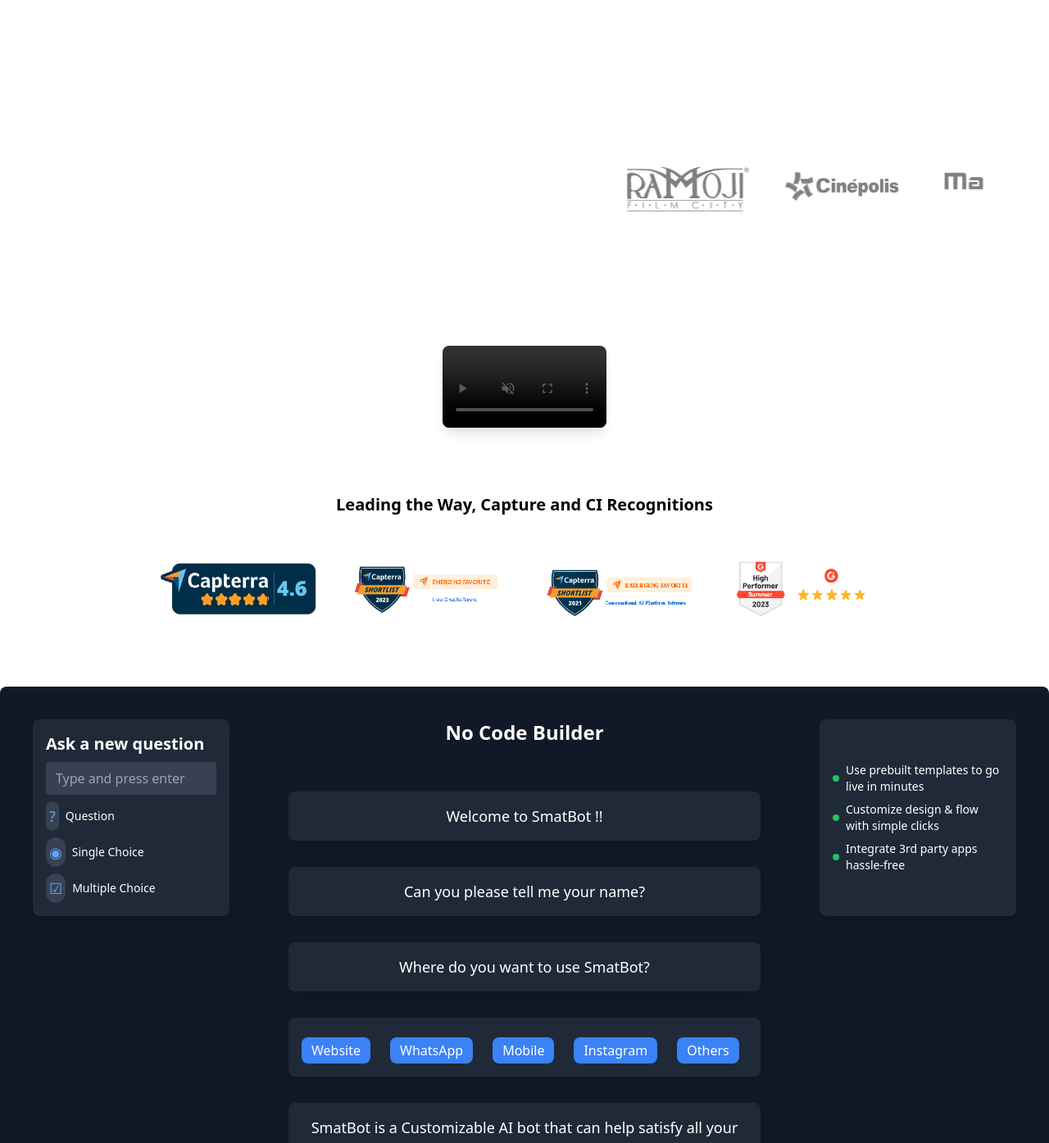
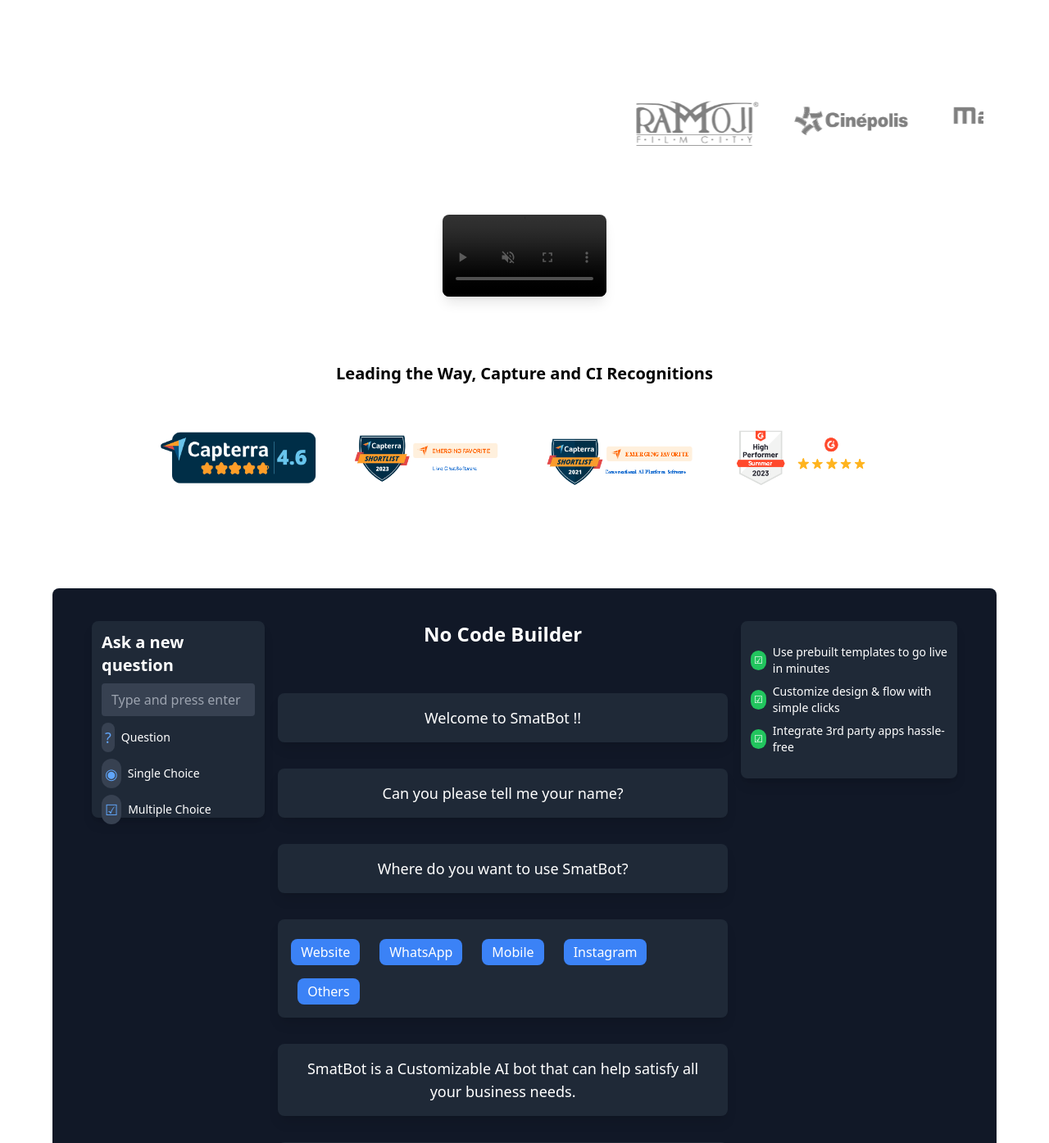
Before and after one commit to Gauravkumar304/whatsbot, a Next.js app: page / in a window 1280 px wide. Shown: the part 588-1983 px from the top of the page at 82% size. Built offline with nearby package versions, Linux system fonts and the light colour scheme; grey boxes are pictures that could not be loaded.

Commit message:
codepage & footer upfated

```diff
--- a/src/components/Codepage.tsx
+++ b/src/components/Codepage.tsx
@@ -41,9 +41,11 @@
   }, []);
 
   return (
-    <div className="min-h-screen bg-gray-900 text-white p-4 md:p-10 flex flex-col md:flex-row space-y-4 md:space-y-0 md:space-x-4 rounded-lg">
+    <div className="min-h-screen flex justify-center items-center p-4 md:p-10">
+      {/* Add the background to the container only */}
+      <div className="bg-gray-900 text-white w-full max-w-6xl p-4 md:p-10 flex flex-col md:flex-row space-y-4 md:space-y-0 md:space-x-4 rounded-lg px-6 lg:px-12">
         {/* Left side "Ask a new question" box */}
-      <div className="flex flex-col items-start justify-start p-4 bg-gray-800 rounded-lg shadow-lg mb-4 md:mb-0 w-full md:w-1/5 h-auto md:h-60">
+        <div className="flex flex-col items-start justify-start p-3 bg-gray-800 rounded-lg shadow-lg mb-4 md:mb-0 w-full md:w-1/5 h-auto md:h-60">
           <h2 className="text-lg md:text-xl font-semibold mb-2">Ask a new question</h2>
           <input
             type="text"
@@ -114,21 +116,22 @@
         </div>
 
         {/* Right side with placeholder text */}
-      <div className="flex flex-col justify-center p-4 bg-gray-800 rounded-lg shadow-lg w-full md:w-1/5 h-auto md:h-60">
+        <div className="flex flex-col justify-center p-3 bg-gray-800 rounded-lg shadow-lg w-full md:w-1/4 h-auto md:h-48">
           <ul className="space-y-2">
             <li className="flex items-center space-x-2">
-            <span className="bg-green-500 p-1 rounded-full"></span>
+              <span className="bg-green-500 p-1 text-xs rounded-full">☑</span>
               <span className="text-sm">Use prebuilt templates to go live in minutes</span>
             </li>
             <li className="flex items-center space-x-2">
-            <span className="bg-green-500 p-1 rounded-full"></span>
+              <span className="bg-green-500 p-1 text-xs rounded-full">☑</span>
               <span className="text-sm">Customize design & flow with simple clicks</span>
             </li>
             <li className="flex items-center space-x-2">
-            <span className="bg-green-500 p-1 rounded-full"></span>
+              <span className="bg-green-500 p-1 text-xs rounded-full">☑</span>
               <span className="text-sm">Integrate 3rd party apps hassle-free</span>
             </li>
           </ul>
+        </div>
       </div>
     </div>
   );
--- a/src/components/Footer.tsx
+++ b/src/components/Footer.tsx
@@ -50,13 +50,13 @@
             <h3 className="text-lg font-semibold mb-4">Follow Us</h3>
             <div className="flex space-x-4">
               <a href="#" className="text-sm hover:underline">
-              <FontAwesomeIcon icon={faSquareWhatsapp} size="2x" className="text-green-500" /> Facebook
+              <FontAwesomeIcon icon={faSquareWhatsapp} size="2x" className="text-green-500" /> Whatsapp
               </a>
               <a href="#" className="text-sm hover:underline">
-              <FontAwesomeIcon icon={faSquareInstagram} size="2x" className="text-pink-500" /> Twitter
+              <FontAwesomeIcon icon={faSquareInstagram} size="2x" className="text-pink-500" /> Instagram
               </a>
               <a href="#" className="text-sm hover:underline">
-              <FontAwesomeIcon icon={faFacebookMessenger} size="2x" className="text-blue-600" /> Instagram
+              <FontAwesomeIcon icon={faFacebookMessenger} size="2x" className="text-blue-600" /> Facebook
               </a>
               <a href="#" className="text-sm hover:underline">
               <FontAwesomeIcon icon={faYoutube} size="2x" className="text-red-500" /> Youtube
--- a/src/components/Home.tsx
+++ b/src/components/Home.tsx
@@ -34,7 +34,7 @@
       </div>
 
       {/* Image on the right for larger screens, below the text for mobile */}
-      <div className="md:w-1/2 w-full flex justify-center md:justify-end pt-8 md:pt-20">
+      <div className="md:w-1/2 w-full flex justify-center md:justify-end pt-8 md:pt-28">
         <Image
           src={homeimg}
           alt="Description of the image"
--- a/src/components/Marquee.tsx
+++ b/src/components/Marquee.tsx
@@ -27,7 +27,7 @@
 
 const Marquee = () => {
   return (
-    <div className="overflow-hidden py-4 md:p-20 p-10 h-15 m-5 md:m-20"> {/* Responsive padding for mobile and desktop */}
+    <div className="overflow-hidden py-4 md:p-0 p-10 h-15 m-5 md:m-20"> {/* Responsive padding for mobile and desktop */}
       {/* Marquee Container */}
       <div className="flex animate-marquee whitespace-nowrap md:px-8 px-4"> {/* Responsive horizontal padding */}
         {companyLogos.map((logo, index) => (
```
Lines whose indentation alone changed are shown as unchanged.
